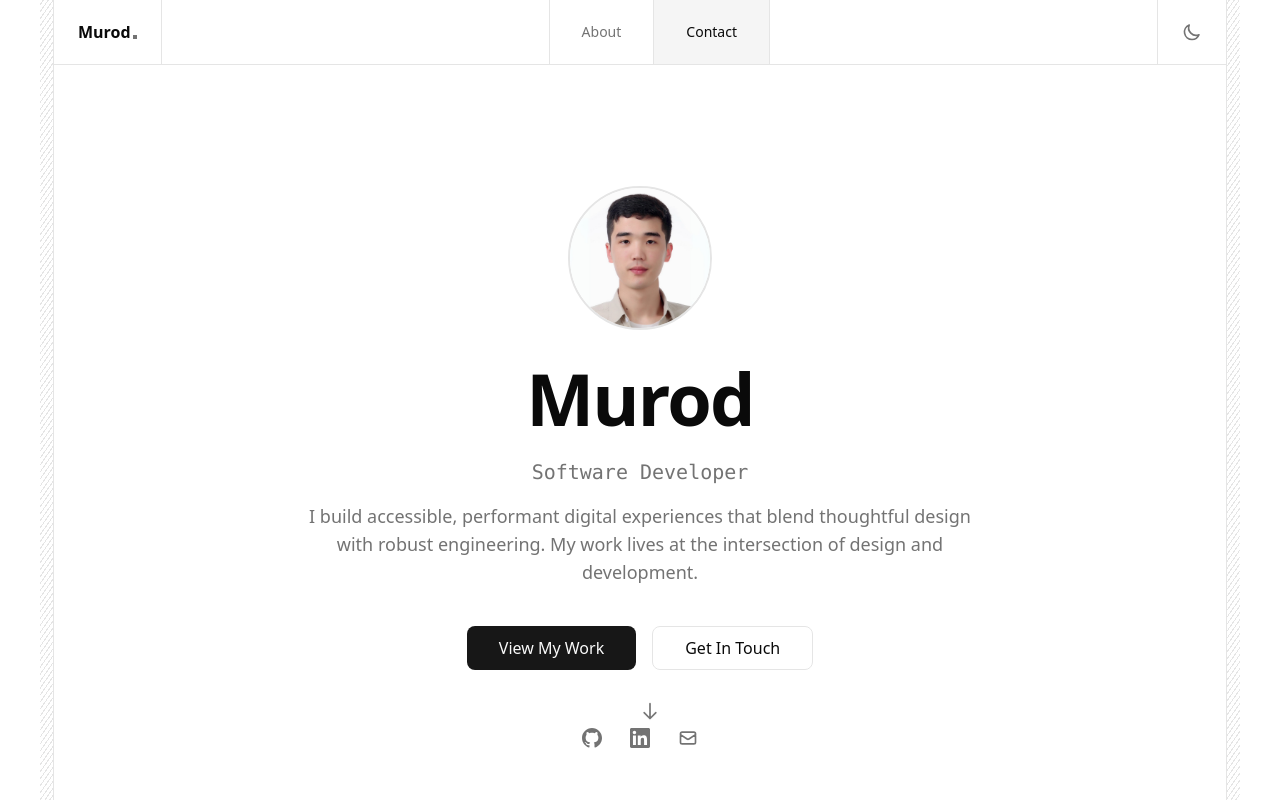
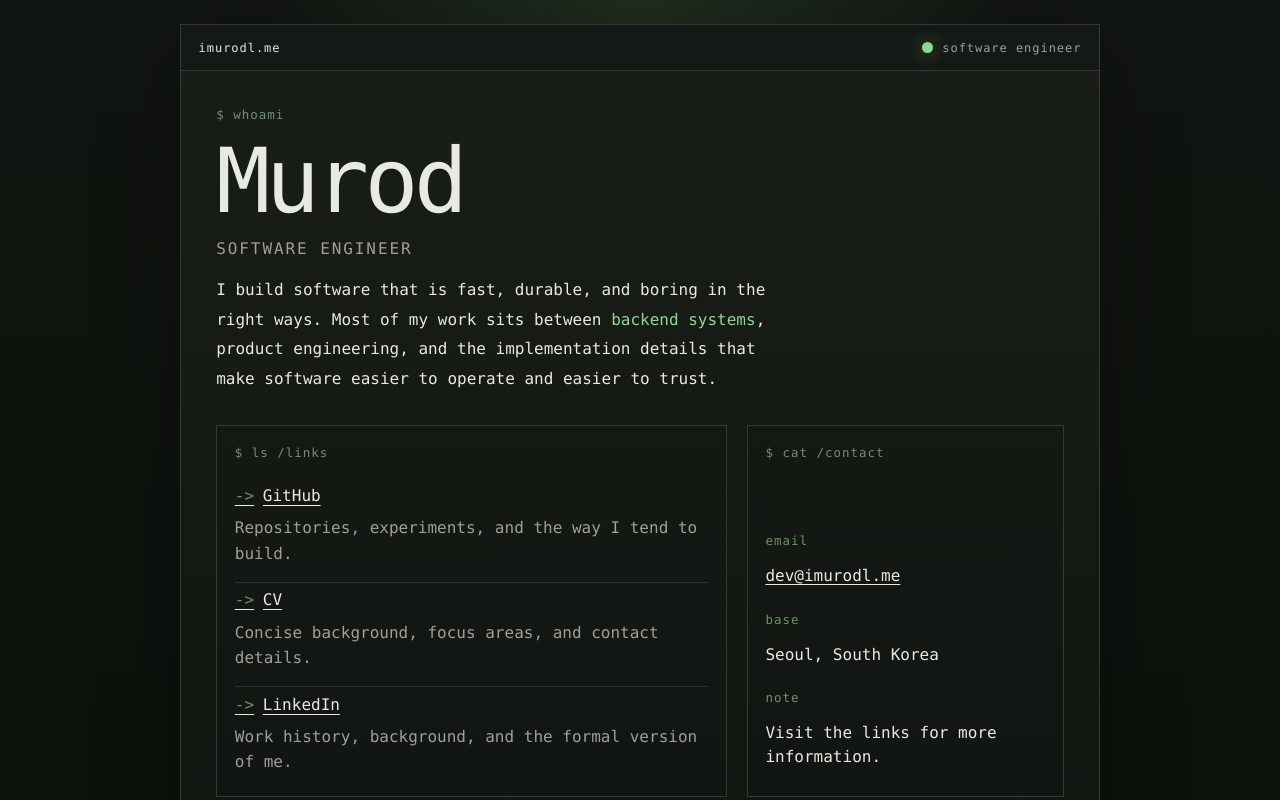
Before and after one commit to imurodl/imurodl.github.io, a SvelteKit app: page / in a window 1280 px wide. Shown: the top 800 px of the page. Built offline with nearby package versions, Linux system fonts and the light colour scheme.

Commit message:
Redesign site as terminal-style one-pager

```diff
--- a/src/app.css
+++ b/src/app.css
@@ -3,179 +3,313 @@
 @import "tailwindcss/utilities";
 
 :root {
-  --background: oklch(1 0 0);
-  --foreground: oklch(0.145 0 0);
-  --card: oklch(1 0 0);
-  --card-foreground: oklch(0.145 0 0);
-  --popover: oklch(1 0 0);
-  --popover-foreground: oklch(0.145 0 0);
-  --primary: oklch(0.205 0 0);
-  --primary-foreground: oklch(0.985 0 0);
-  --secondary: oklch(0.97 0 0);
-  --secondary-foreground: oklch(0.205 0 0);
-  --muted: oklch(0.97 0 0);
-  --muted-foreground: oklch(0.556 0 0);
-  --accent: oklch(0.97 0 0);
-  --accent-foreground: oklch(0.205 0 0);
-  --destructive: oklch(0.577 0.245 27.325);
-  --destructive-foreground: oklch(0.577 0.245 27.325);
-  --border: oklch(0.922 0 0);
-  --input: oklch(0.922 0 0);
-  --ring: oklch(0.708 0 0);
-  --radius: 0.625rem;
-}
-
-.dark {
-  --background: oklch(0.145 0 0);
-  --foreground: oklch(0.985 0 0);
-  --card: oklch(0.145 0 0);
-  --card-foreground: oklch(0.985 0 0);
-  --popover: oklch(0.145 0 0);
-  --popover-foreground: oklch(0.985 0 0);
-  --primary: oklch(0.985 0 0);
-  --primary-foreground: oklch(0.205 0 0);
-  --secondary: oklch(0.269 0 0);
-  --secondary-foreground: oklch(0.985 0 0);
-  --muted: oklch(0.269 0 0);
-  --muted-foreground: oklch(0.708 0 0);
-  --accent: oklch(0.269 0 0);
-  --accent-foreground: oklch(0.985 0 0);
-  --destructive: oklch(0.396 0.141 25.723);
-  --destructive-foreground: oklch(0.637 0.237 25.331);
-  --border: oklch(0.269 0 0);
-  --input: oklch(0.269 0 0);
-  --ring: oklch(0.439 0 0);
+  color-scheme: dark;
+  --background: oklch(0.17 0.015 142);
+  --panel: oklch(0.205 0.012 142);
+  --panel-strong: oklch(0.235 0.014 142);
+  --foreground: oklch(0.93 0.01 120);
+  --muted-foreground: oklch(0.7 0.012 125);
+  --border: oklch(0.34 0.02 140);
+  --accent: oklch(0.82 0.13 145);
+  --accent-soft: oklch(0.62 0.07 145);
+  --shadow: rgba(0, 0, 0, 0.3);
+  --font-mono:
+    "Iosevka", "IBM Plex Mono", "SFMono-Regular", "SF Mono", "Cascadia Code",
+    "JetBrains Mono", "Fira Code", "Menlo", "Consolas", monospace;
 }
 
 @layer base {
   * {
     @apply border-border;
+    box-sizing: border-box;
   }
+
+  html {
+    background: var(--background);
+  }
+
   body {
-    @apply bg-background text-foreground;
+    min-height: 100vh;
+    margin: 0;
+    background:
+      radial-gradient(
+        circle at top,
+        color-mix(in srgb, var(--accent) 12%, transparent),
+        transparent 34%
+      ),
+      linear-gradient(
+        180deg,
+        color-mix(in srgb, var(--panel) 86%, black) 0%,
+        var(--background) 100%
+      );
+    color: var(--foreground);
+    font-family: var(--font-mono);
+    text-rendering: optimizeLegibility;
+  }
+
+  a {
+    color: inherit;
+  }
+
+  ::selection {
+    background: var(--accent);
+    color: var(--background);
   }
 }
 
-/* Custom animations */
-@keyframes fade-in {
-  from {
-    opacity: 0;
-    transform: translateY(10px);
+.app-shell {
+  min-height: 100vh;
+  padding: 24px;
+}
+
+.page-shell {
+  width: min(100%, 920px);
+  margin: 0 auto;
+}
+
+.terminal-page {
+  min-height: calc(100vh - 48px);
+  display: flex;
+  align-items: center;
+}
+
+.terminal-window {
+  width: 100%;
+  border: 1px solid var(--border);
+  background:
+    linear-gradient(
+      180deg,
+      color-mix(in srgb, var(--panel-strong) 92%, black) 0%,
+      color-mix(in srgb, var(--panel) 90%, black) 100%
+    );
+  box-shadow: 0 24px 80px var(--shadow);
+}
+
+.status-bar {
+  display: flex;
+  align-items: center;
+  justify-content: space-between;
+  gap: 1rem;
+  padding: 0.85rem 1.1rem;
+  border-bottom: 1px solid var(--border);
+  background: color-mix(in srgb, var(--panel-strong) 80%, black);
+  text-transform: lowercase;
+  letter-spacing: 0.08em;
+  font-size: 0.75rem;
+  color: var(--muted-foreground);
+}
+
+.status-bar__label {
+  color: var(--foreground);
+}
+
+.status-bar__role {
+  display: inline-flex;
+  align-items: center;
+  gap: 0.6rem;
+}
+
+.status-bar__role::before {
+  content: "";
+  width: 0.65rem;
+  height: 0.65rem;
+  border-radius: 999px;
+  background: var(--accent);
+  box-shadow: 0 0 16px color-mix(in srgb, var(--accent) 45%, transparent);
+}
+
+.terminal-body {
+  display: grid;
+  gap: 2rem;
+  padding: 2.2rem;
+}
+
+.prompt-block {
+  display: grid;
+  gap: 0.85rem;
+}
+
+.prompt-line,
+.terminal-label,
+.terminal-meta {
+  font-size: 0.78rem;
+  letter-spacing: 0.08em;
+  text-transform: lowercase;
+  color: var(--accent-soft);
+}
+
+.terminal-name {
+  margin: 0;
+  font-size: clamp(2.8rem, 10vw, 5.6rem);
+  line-height: 0.95;
+  letter-spacing: -0.05em;
+  color: var(--foreground);
+}
+
+.terminal-role {
+  margin: 0;
+  font-size: 1rem;
+  letter-spacing: 0.12em;
+  text-transform: uppercase;
+  color: var(--muted-foreground);
+}
+
+.terminal-copy {
+  width: min(100%, 58ch);
+  margin: 0;
+  font-size: 1rem;
+  line-height: 1.85;
+  color: var(--foreground);
+}
+
+.terminal-copy strong {
+  color: var(--accent);
+  font-weight: 500;
+}
+
+.terminal-grid {
+  display: grid;
+  grid-template-columns: minmax(0, 1.45fr) minmax(240px, 0.9fr);
+  gap: 1.25rem;
+}
+
+.terminal-panel {
+  display: grid;
+  gap: 1rem;
+  padding: 1.1rem;
+  border: 1px solid var(--border);
+  background:
+    linear-gradient(
+      180deg,
+      color-mix(in srgb, var(--panel-strong) 78%, black) 0%,
+      color-mix(in srgb, var(--panel) 88%, black) 100%
+    );
+}
+
+.link-list,
+.meta-list {
+  list-style: none;
+  margin: 0;
+  padding: 0;
+}
+
+.link-list {
+  display: grid;
+  gap: 0.75rem;
+}
+
+.link-list li {
+  border-top: 1px solid color-mix(in srgb, var(--border) 82%, transparent);
+}
+
+.link-list li:first-child {
+  border-top: 0;
+}
+
+.terminal-link {
+  display: grid;
+  gap: 0.3rem;
+  padding: 0.2rem 0;
+  text-decoration: none;
+}
+
+.terminal-link:hover .terminal-link__title,
+.terminal-link:focus-visible .terminal-link__title {
+  color: var(--background);
+  background: var(--accent);
+}
+
+.terminal-link:focus-visible {
+  outline: none;
+}
+
+.terminal-link__title {
+  display: inline-flex;
+  align-items: center;
+  width: fit-content;
+  padding: 0.15rem 0.35rem;
+  margin-left: -0.35rem;
+  color: var(--foreground);
+  text-decoration: underline;
+  text-decoration-thickness: 1px;
+  text-underline-offset: 0.22em;
+  transition:
+    background-color 140ms ease,
+    color 140ms ease;
+}
+
+.terminal-link__title::before {
+  content: "->";
+  margin-right: 0.55rem;
+  color: var(--accent-soft);
+}
+
+.terminal-link__description {
+  color: var(--muted-foreground);
+  line-height: 1.6;
+}
+
+.meta-list {
+  display: grid;
+  gap: 0.85rem;
+}
+
+.meta-list li {
+  display: grid;
+  gap: 0.28rem;
+}
+
+.meta-list a {
+  width: fit-content;
+  color: var(--foreground);
+  text-decoration: underline;
+  text-decoration-thickness: 1px;
+  text-underline-offset: 0.2em;
+}
+
+.meta-note {
+  margin: 0;
+  color: var(--muted-foreground);
+  line-height: 1.7;
+}
+
+.terminal-footer {
+  display: flex;
+  flex-wrap: wrap;
+  justify-content: space-between;
+  gap: 0.8rem;
+  padding-top: 0.25rem;
+  border-top: 1px solid color-mix(in srgb, var(--border) 85%, transparent);
+}
+
+@media (max-width: 760px) {
+  .app-shell {
+    padding: 14px;
   }
-  to {
-    opacity: 1;
-    transform: translateY(0);
+
+  .terminal-page {
+    min-height: calc(100vh - 28px);
+  }
+
+  .status-bar {
+    align-items: flex-start;
+    flex-direction: column;
+  }
+
+  .terminal-body {
+    padding: 1.25rem;
+    gap: 1.5rem;
+  }
+
+  .terminal-grid {
+    grid-template-columns: 1fr;
+  }
+
+  .terminal-copy {
+    font-size: 0.95rem;
+  }
+
+  .terminal-footer {
+    flex-direction: column;
   }
 }
-
-@keyframes slide-up {
-  from {
-    opacity: 0;
-    transform: translateY(20px);
-  }
-  to {
-    opacity: 1;
-    transform: translateY(0);
-  }
-}
-
-.animate-fade-in {
-  animation: fade-in 0.6s ease-out forwards;
-}
-
-.animate-slide-up {
-  animation: slide-up 0.6s ease-out forwards;
-}
-
-/* Header height variable */
-:root {
-  --header-height: 64px;
-  --border-offset: max(1rem, calc((100vw - 1200px) / 2));
-}
-
-/* Double border layout - aihero.dev style with diagonal stripes */
-.border-container {
-  position: relative;
-  min-height: 100vh;
-}
-
-/* Striped border pattern - aihero.dev style */
-.border-container::before,
-.border-container::after {
-  content: "";
-  position: fixed;
-  top: 0;
-  bottom: 0;
-  width: 14px;
-  z-index: 60;
-  pointer-events: none;
-}
-
-.border-container::before {
-  left: var(--border-offset);
-  background:
-    repeating-linear-gradient(
-      -55deg,
-      transparent,
-      transparent 3px,
-      var(--border) 3px,
-      var(--border) 4px
-    ),
-    linear-gradient(to left, var(--border) 1px, transparent 1px);
-}
-
-.border-container::after {
-  right: var(--border-offset);
-  background:
-    repeating-linear-gradient(
-      -55deg,
-      transparent,
-      transparent 3px,
-      var(--border) 3px,
-      var(--border) 4px
-    ),
-    linear-gradient(to right, var(--border) 1px, transparent 1px);
-}
-
-@media (max-width: 768px) {
-  .border-container::before,
-  .border-container::after {
-    display: none;
-  }
-}
-
-/* Header positioned within the striped borders */
-.header-within-borders {
-  left: calc(var(--border-offset) + 14px);
-  right: calc(var(--border-offset) + 14px);
-}
-
-@media (max-width: 768px) {
-  .header-within-borders {
-    left: 0;
-    right: 0;
-  }
-}
-
-/* Content wrapper to sit within borders */
-.bordered-content {
-  max-width: 1200px;
-  margin: 0 auto;
-  padding-left: 1.5rem;
-  padding-right: 1.5rem;
-  padding-top: var(--header-height);
-}
-
-@media (max-width: 768px) {
-  .bordered-content {
-    padding-left: 1rem;
-    padding-right: 1rem;
-  }
-}
-
-/* Section divider line */
-.section-divider {
-  height: 1px;
-  background: var(--border);
-  width: 100%;
-}
--- a/src/routes/+layout.svelte
+++ b/src/routes/+layout.svelte
@@ -1,29 +1,16 @@
 <script lang="ts">
   import "../app.css";
   import favicon from "$lib/assets/favicon.svg";
-  import Navigation from "$lib/components/Navigation.svelte";
 
   let { children } = $props();
 </script>
 
 <svelte:head>
   <link rel="icon" href={favicon} />
-  <script>
-    // Prevent FOUC (Flash of Unstyled Content)
-    if (
-      localStorage.theme === "dark" ||
-      (!("theme" in localStorage) &&
-        window.matchMedia("(prefers-color-scheme: dark)").matches)
-    ) {
-      document.documentElement.classList.add("dark");
-    }
-  </script>
 </svelte:head>
 
-<!-- Main Content with Striped Border Layout -->
-<div class="border-container bg-background text-foreground">
-  <Navigation />
-  <main class="bordered-content">
+<div class="app-shell">
+  <main class="page-shell">
     {@render children()}
   </main>
 </div>
--- a/src/routes/+page.svelte
+++ b/src/routes/+page.svelte
@@ -1,17 +1,112 @@
 <script lang="ts">
-  import Hero from "$lib/components/Hero.svelte";
-  import About from "$lib/components/About.svelte";
-  import Contact from "$lib/components/Contact.svelte";
+  const primaryLinks = [
+    {
+      href: "https://github.com/imurodl",
+      label: "GitHub",
+      description: "Repositories, experiments, and the way I tend to build.",
+    },
+    {
+      href: "/cv",
+      label: "CV",
+      description: "Concise background, focus areas, and contact details.",
+    },
+    {
+      href: "https://www.linkedin.com/in/murod-mirzaliev-43554836b/",
+      label: "LinkedIn",
+      description: "Work history, background, and the formal version of me.",
+    },
+  ];
+
+  const contactLines = [
+    {
+      label: "Email",
+      value: "dev@imurodl.me",
+      href: "mailto:dev@imurodl.me",
+    },
+    {
+      label: "Base",
+      value: "Seoul, South Korea",
+    },
+  ];
 </script>
 
 <svelte:head>
-  <title>Murod - Software Developer</title>
+  <title>Murod | Software Engineer</title>
   <meta
     name="description"
-    content="Software developer crafting accessible, performant digital experiences."
+    content="Murod is a software engineer focused on backend-leaning full-stack work, durable systems, and calm implementation."
   />
 </svelte:head>
 
-<Hero />
-<About />
-<Contact />
+<section class="terminal-page">
+  <div class="terminal-window">
+    <header class="status-bar" aria-label="Site status">
+      <span class="status-bar__label">imurodl.me</span>
+      <span class="status-bar__role">software engineer</span>
+    </header>
+
+    <div class="terminal-body">
+      <div class="prompt-block">
+        <p class="prompt-line">$ whoami</p>
+        <h1 class="terminal-name">Murod</h1>
+        <p class="terminal-role">Software engineer</p>
+        <p class="terminal-copy">
+          I build software that is fast, durable, and boring in the right ways.
+          Most of my work sits between <strong>backend systems</strong>,
+          product engineering, and the implementation details that make
+          software easier to operate and easier to trust.
+        </p>
+      </div>
+
+      <div class="terminal-grid">
+        <section class="terminal-panel" aria-labelledby="links-heading">
+          <p class="terminal-label" id="links-heading">$ ls /links</p>
+          <ul class="link-list">
+            {#each primaryLinks as link}
+              <li>
+                <a
+                  class="terminal-link"
+                  href={link.href}
+                  target={link.href.startsWith("http") ? "_blank" : undefined}
+                  rel={link.href.startsWith("http")
+                    ? "noreferrer noopener"
+                    : undefined}
+                >
+                  <span class="terminal-link__title">{link.label}</span>
+                  <span class="terminal-link__description">
+                    {link.description}
+                  </span>
+                </a>
+              </li>
+            {/each}
+          </ul>
+        </section>
+
+        <section class="terminal-panel" aria-labelledby="contact-heading">
+          <p class="terminal-label" id="contact-heading">$ cat /contact</p>
+          <ul class="meta-list">
+            {#each contactLines as item}
+              <li>
+                <span class="terminal-meta">{item.label}</span>
+                {#if item.href}
+                  <a href={item.href}>{item.value}</a>
+                {:else}
+                  <span>{item.value}</span>
+                {/if}
+              </li>
+            {/each}
+            <li>
+              <span class="terminal-meta">Note</span>
+              <span>Visit the links for more information.</span>
+            </li>
+          </ul>
+        </section>
+      </div>
+
+      <footer class="terminal-footer">
+        <span class="terminal-meta">$ echo "built with sveltekit"</span>
+        <span class="terminal-meta">2026</span>
+      </footer>
+    </div>
+  </div>
+</section>
--- a/src/routes/blog/+page.svelte
+++ b/src/routes/blog/+page.svelte
@@ -6,7 +6,7 @@
   import Button from "$lib/components/ui/Button.svelte";
 
   let { data }: { data: PageData } = $props();
-  const { posts } = data;
+  const posts = $derived(data.posts);
 
   function formatDate(date: string) {
     return new Date(date).toLocaleDateString("en-US", {
--- a/src/routes/blog/[slug]/+page.svelte
+++ b/src/routes/blog/[slug]/+page.svelte
@@ -3,7 +3,8 @@
   import Badge from "$lib/components/ui/Badge.svelte";
 
   let { data }: { data: PageData } = $props();
-  const { content: Content, meta } = data;
+  const Content = $derived(data.content);
+  const meta = $derived(data.meta);
 
   function formatDate(date: string) {
     return new Date(date).toLocaleDateString("en-US", {
--- /dev/null
+++ b/src/routes/cv/+page.svelte
@@ -0,0 +1,114 @@
+<script lang="ts">
+  const focusAreas = [
+    "Backend systems",
+    "Full-stack product work",
+    "APIs and data flows",
+    "Performance and reliability",
+  ];
+
+  const contactLinks = [
+    {
+      label: "GitHub",
+      href: "https://github.com/imurodl",
+      value: "github.com/imurodl",
+    },
+    {
+      label: "LinkedIn",
+      href: "https://www.linkedin.com/in/murod-mirzaliev-43554836b/",
+      value: "linkedin.com/in/murod-mirzaliev-43554836b",
+    },
+    {
+      label: "Email",
+      href: "mailto:dev@imurodl.me",
+      value: "dev@imurodl.me",
+    },
+  ];
+</script>
+
+<svelte:head>
+  <title>CV | Murod</title>
+  <meta
+    name="description"
+    content="Concise CV for Murod Mirzaliev, a backend-leaning full-stack software engineer focused on durable systems and product work."
+  />
+</svelte:head>
+
+<section class="terminal-page">
+  <div class="terminal-window">
+    <header class="status-bar" aria-label="CV header">
+      <a class="status-bar__label" href="/">cd ..</a>
+      <span class="terminal-meta">curriculum vitae</span>
+    </header>
+
+    <div class="terminal-body">
+      <div class="prompt-block">
+        <p class="prompt-line">$ cat cv.txt</p>
+        <h1 class="terminal-name">Murod Mirzaliev</h1>
+        <p class="terminal-role">Full-stack engineer</p>
+        <p class="terminal-copy">
+          I work across the stack, with more weight on backend systems,
+          application logic, and the parts of a product that need to stay
+          reliable over time. I care about software that holds up under real
+          use, not just software that looks finished in screenshots.
+        </p>
+      </div>
+
+      <div class="terminal-grid">
+        <section class="terminal-panel" aria-labelledby="focus-heading">
+          <p class="terminal-label" id="focus-heading">$ ls /focus</p>
+          <ul class="meta-list">
+            {#each focusAreas as area}
+              <li>
+                <span>{area}</span>
+              </li>
+            {/each}
+          </ul>
+        </section>
+
+        <section class="terminal-panel" aria-labelledby="details-heading">
+          <p class="terminal-label" id="details-heading">$ cat /details</p>
+          <ul class="meta-list">
+            <li>
+              <span class="terminal-meta">Base</span>
+              <span>Seoul, South Korea</span>
+            </li>
+            <li>
+              <span class="terminal-meta">Format</span>
+              <span>Short profile</span>
+            </li>
+            <li>
+              <span class="terminal-meta">Note</span>
+              <span>
+                Full CV link will be
+                <span class="underline decoration-[1px] underline-offset-[0.2em]">
+                  here
+                </span>.
+              </span>
+            </li>
+          </ul>
+        </section>
+      </div>
+
+      <section class="terminal-panel" aria-labelledby="contact-heading">
+        <p class="terminal-label" id="contact-heading">$ ls /contact</p>
+        <ul class="link-list">
+          {#each contactLinks as link}
+            <li>
+              <a
+                class="terminal-link"
+                href={link.href}
+                target={link.href.startsWith("http") ? "_blank" : undefined}
+                rel={link.href.startsWith("http")
+                  ? "noreferrer noopener"
+                  : undefined}
+              >
+                <span class="terminal-link__title">{link.label}</span>
+                <span class="terminal-link__description">{link.value}</span>
+              </a>
+            </li>
+          {/each}
+        </ul>
+      </section>
+    </div>
+  </div>
+</section>
```
Also changed, not shown: src/lib/components/BlogSection.svelte (+7 -3 lines).
